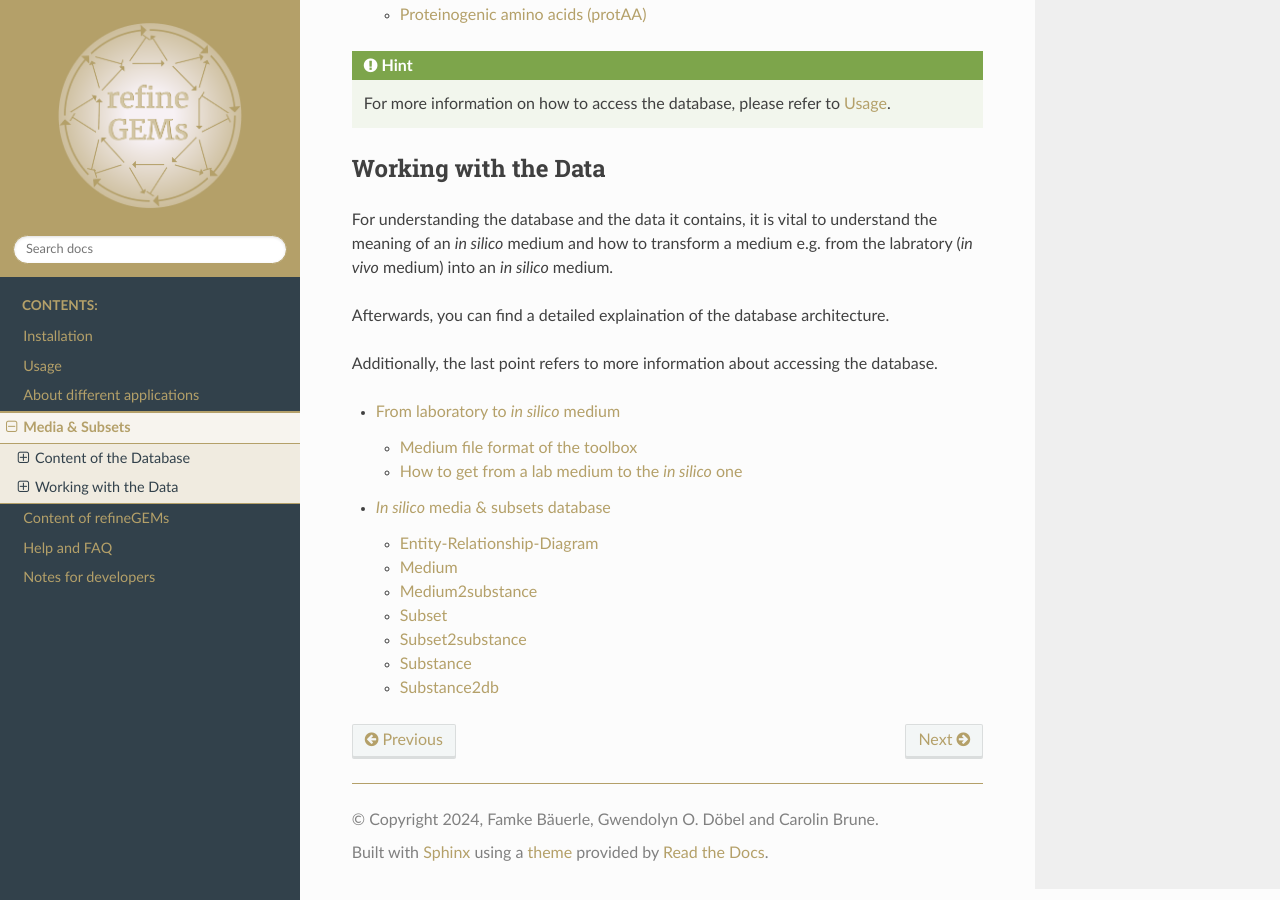
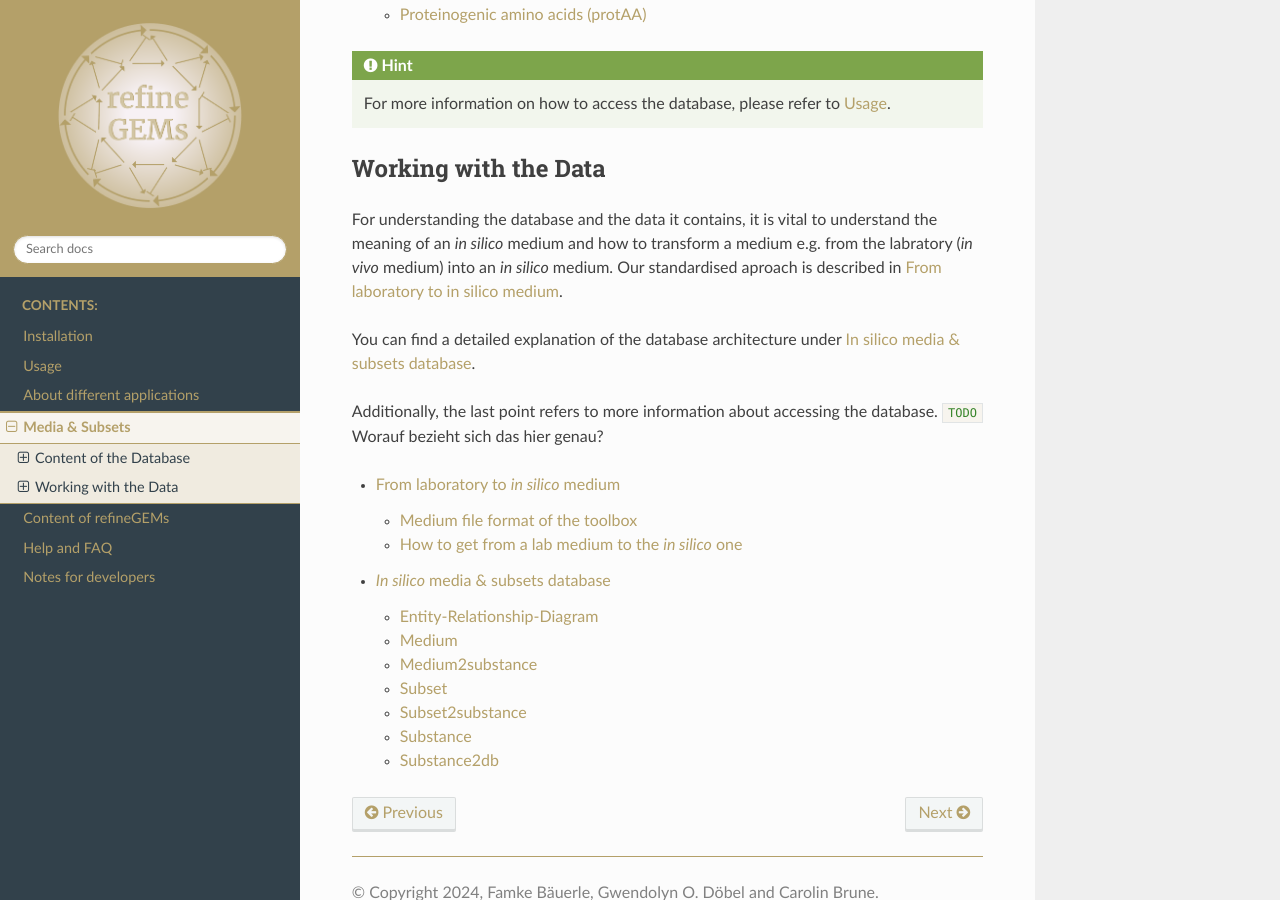
Before and after one commit to draeger-lab/refinegems, a Sphinx documentation site: the page built from docs/source/database/intro.rst, in a window 1280 px wide and 900 px high, scrolled down 926 px. Built offline with Sphinx 7.4.7 and the Read the Docs theme 2.0.0, drawn with Linux system fonts in a browser that asks for light colours.

Commit message:
Finalised intro, index & installation #120 #121

```diff
--- a/docs/source/database/intro.rst
+++ b/docs/source/database/intro.rst
@@ -33,11 +33,11 @@ Working with the Data
 
 For understanding the database and the data it contains, it is vital to understand the meaning of
 an *in silico* medium and how to transform a medium e.g. from the labratory (*in vivo* medium)
-into an *in silico* medium.
+into an *in silico* medium. Our standardised aproach is described in :doc:`in_silico_media_generation`.
 
-Afterwards, you can find a detailed explaination of the database architecture.
+You can find a detailed explanation of the database architecture under :doc:`db_architecture`.
 
-Additionally, the last point refers to more information about accessing the database.
+Additionally, the last point refers to more information about accessing the database. ``TODO`` Worauf bezieht sich das hier genau?
 
 .. toctree::
 
--- a/docs/source/index.rst
+++ b/docs/source/index.rst
@@ -56,7 +56,7 @@ Connections to other tools
 ^^^^^^^^^^^^^^^^^^^^^^^^^^
 ``refineGEMs`` also provides access points for other tools:
 
-* Reporting the `Memote <https://memote.readthedocs.io/en/latest/index.html>`__ score or generating a complete `Memote <https://memote.readthedocs.io/en/latest/index.html>`__ report
+* Reporting the `MEMOTE <https://memote.readthedocs.io/en/latest/index.html>`__ score or generating a complete MEMOTE report
 * Updating the SBO-Term annotations based on `SBOannotator <https://github.com/draeger-lab/SBOannotator>`__\ :footcite:p:`Leonidou2023_sboann`
 * Balancing the masses and charges with `MassChargeCuration (MCC) <https://github.com/Biomathsys/MassChargeCuration>`__\ :footcite:p:`Finnem2023_mcc`
 * Correcting a biomass objective function with `BOFdat <https://github.com/jclachance/BOFdat>`__
--- a/docs/source/installation.rst
+++ b/docs/source/installation.rst
@@ -20,7 +20,3 @@ To install refineGEMs as Python package from `PyPI <https://pypi.org/project/ref
    pip install refineGEMs
 
 The corresponding project site can be found `here <https://pypi.org/project/refineGEMs/>`__.
-
-.. note::
-
-   TODO: Add content about how to install BOFdat and MCC!
```
